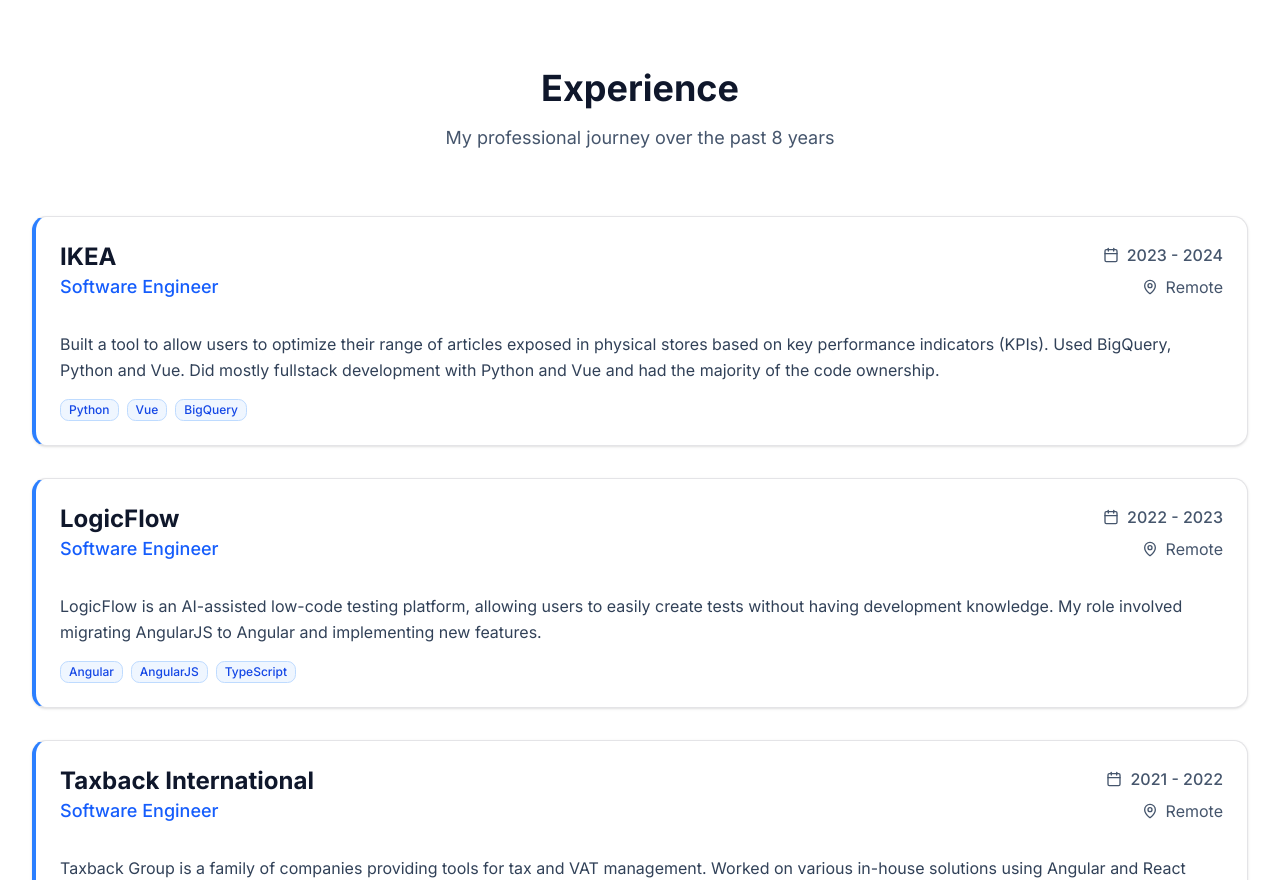
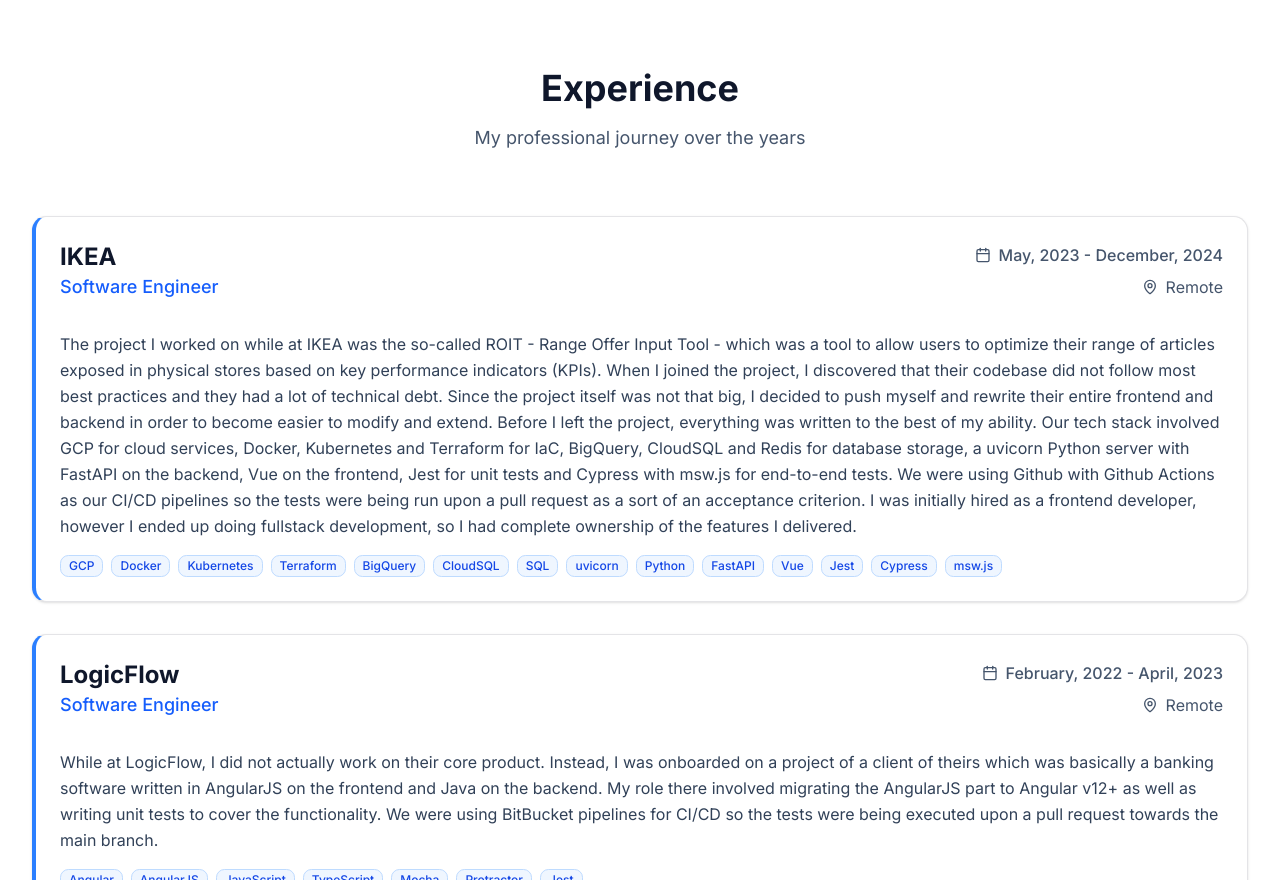
Before and after one commit to bojidaryovchev/bojidaryovchev.dev, a Next.js app: page / in a window 1280 px wide. Shown: the part 1920-2800 px from the top of the page. Built offline with nearby package versions, Linux system fonts and the light colour scheme.

Commit message:
refactor: professional journey details

```diff
--- a/src/app/page.tsx
+++ b/src/app/page.tsx
@@ -12,55 +12,81 @@
       company: "IKEA",
       role: "Software Engineer",
       location: "Remote",
-      period: "2023 - 2024",
+      period: "May, 2023 - December, 2024",
       description:
-        "Built a tool to allow users to optimize their range of articles exposed in physical stores based on key performance indicators (KPIs). Used BigQuery, Python and Vue. Did mostly fullstack development with Python and Vue and had the majority of the code ownership.",
-      technologies: ["Python", "Vue", "BigQuery"],
+        "The project I worked on while at IKEA was the so-called ROIT - Range Offer Input Tool - which was a tool to allow users to optimize their range of articles exposed in physical stores based on key performance indicators (KPIs). When I joined the project, I discovered that their codebase did not follow most best practices and they had a lot of technical debt. Since the project itself was not that big, I decided to push myself and rewrite their entire frontend and backend in order to become easier to modify and extend. Before I left the project, everything was written to the best of my ability. Our tech stack involved GCP for cloud services, Docker, Kubernetes and Terraform for IaC, BigQuery, CloudSQL and Redis for database storage, a uvicorn Python server with FastAPI on the backend, Vue on the frontend, Jest for unit tests and Cypress with msw.js for end-to-end tests. We were using Github with Github Actions as our CI/CD pipelines so the tests were being run upon a pull request as a sort of an acceptance criterion. I was initially hired as a frontend developer, however I ended up doing fullstack development, so I had complete ownership of the features I delivered.",
+      technologies: [
+        "GCP",
+        "Docker",
+        "Kubernetes",
+        "Terraform",
+        "BigQuery",
+        "CloudSQL",
+        "SQL",
+        "uvicorn",
+        "Python",
+        "FastAPI",
+        "Vue",
+        "Jest",
+        "Cypress",
+        "msw.js",
+      ],
     },
     {
       company: "LogicFlow",
       role: "Software Engineer",
       location: "Remote",
-      period: "2022 - 2023",
+      period: "February, 2022 - April, 2023",
       description:
-        "LogicFlow is an AI-assisted low-code testing platform, allowing users to easily create tests without having development knowledge. My role involved migrating AngularJS to Angular and implementing new features.",
-      technologies: ["Angular", "AngularJS", "TypeScript"],
+        "While at LogicFlow, I did not actually work on their core product. Instead, I was onboarded on a project of a client of theirs which was basically a banking software written in AngularJS on the frontend and Java on the backend. My role there involved migrating the AngularJS part to Angular v12+ as well as writing unit tests to cover the functionality. We were using BitBucket pipelines for CI/CD so the tests were being executed upon a pull request towards the main branch.",
+      technologies: ["Angular", "AngularJS", "JavaScript", "TypeScript", "Mocha", "Protractor", "Jest"],
     },
     {
       company: "Taxback International",
       role: "Software Engineer",
       location: "Remote",
-      period: "2021 - 2022",
+      period: "February, 2021 - January, 2022",
       description:
-        "Taxback Group is a family of companies providing tools for tax and VAT management. Worked on various in-house solutions using Angular and React Native.",
-      technologies: ["Angular", "React Native", "TypeScript"],
+        "Taxback Group is a family of companies providing tools for tax and VAT management. While there, I worked on an in-house project with Angular where I had to implement response caching on the client side using IndexedDB as well as extend their existing UI and work on bug fixing. Later on we began building a React Native application to basically port that project to mobile (I was the one who suggested React Native and my tech lead liked the idea so we went for it). I am not entirely sure about their overall tech stack as I did not get entirely involved in it.",
+      technologies: ["Angular", "JavaScript", "TypeScript", "React Native"],
     },
     {
       company: "Freelance",
       role: "Software Engineer",
       location: "Remote",
-      period: "2020 - Present",
+      period: "December, 2020 - Present",
       description:
-        "Working as a freelancer on the side whenever I have enough capacity. Mainly using React, Next.js, Angular, Vue, Node.js and NestJS.",
-      technologies: ["React", "Next.js", "Angular", "Vue", "Node.js", "NestJS"],
+        "I have been working as a freelancer on the side whenever I have enough capacity. My favorite stack is React with Next.js, MongoDB Atlas, SST and Pulumi for IaC and AWS for cloud service, I've also been using Angular, Vue, Node.js and NestJS, depending on the project requirements.",
+      technologies: [
+        "React",
+        "Next.js",
+        "MongoDB Atlas",
+        "SST",
+        "Pulumi",
+        "AWS",
+        "Angular",
+        "Vue",
+        "Node.js",
+        "NestJS",
+      ],
     },
     {
       company: "WeTrack",
-      role: "FrontEnd Developer",
+      role: "FullStack Developer",
       location: "Remote",
-      period: "2017 - 2020",
+      period: "July, 2017 - December, 2020",
       description:
-        "WeTrack is a platform that provides project and risk management solutions. Implemented a substantial part of their UI using Angular. Most of the UI was provided by a designer in Zeplin.",
-      technologies: ["Angular", "JavaScript", "CSS"],
+        "WeTrack is a platform that provides project and risk management solutions. I implemented a substantial part of their user interface using Angular v2+. We had designs for everything which were provided to us in Zeplin, and this meant creating a whole bunch of custom components to properly adhere to said designs, which gave me the opportunity to get my hands really dirty building all of them thus gaining quite some expertise in building components from scratch. Even though I was more involved on the frontend, I also did some backend work for certain features (one of which involved a filtered Gantt chart view) and I also help for the backend refactoring when we decided to do that. Our tech stack consisted of Azure for cloud services, .NET Core with Entity Framework on the backend, SQL Server for our database and Angular v2+ on the frontend, and later on we started using Ionic in order to implement PWA capabilities with proper gestures on mobile.",
+      technologies: ["Angular", "JavaScript", "TypeScript", "SCSS", "C#", ".NET Core", "Entity Framework", "Azure"],
     },
     {
       company: "Oxxy",
       role: "JavaScript Developer",
       location: "On-site - Sofia, Bulgaria",
-      period: "2016 - 2017",
+      period: "June, 2016 - April, 2017",
       description:
-        "Oxxy is a site builder like Wix. Wrote mostly vanilla JavaScript and later started using Angular and Vue to implement e-commerce store functionality.",
-      technologies: ["JavaScript", "Angular", "Vue"],
+        "Oxxy is a site builder like Wix. We wrote mostly vanilla JavaScript and later on we started using Angular and Vue to implement e-commerce store functionality. On the backend they were using PHP with Laravel, however I never worked on it as I was just starting off and did not have any experience to be able to tackle those.",
+      technologies: ["JavaScript", "TypeScript", "Angular", "Vue", "Webpack"],
     },
   ];
 
@@ -87,10 +113,10 @@
               <p className="mb-6 text-2xl font-semibold text-blue-600 dark:text-blue-400">Software Engineer</p>
               <div className="mx-auto max-w-4xl space-y-4 text-lg leading-relaxed text-slate-600 dark:text-slate-300">
                 <p>
-                  I am a software engineer with 8 years of professional experience. I believe in being self-sufficient
-                  and I always try to stay up-to-date with the technologies I use. I think that as software engineers,
-                  we are there to solve problems, and we should be able to quickly learn and adapt to whatever is
-                  required in order to complete the task.
+                  I am a software engineer with over 9 years of professional experience. I believe in being
+                  self-sufficient and I always try to stay up-to-date with the technologies I use. I think that as
+                  software engineers, we are there to solve problems, and we should be able to quickly learn and adapt
+                  to whatever is required in order to complete the task.
                 </p>
                 <p>
                   I studied software engineering at the Software University in Sofia, Bulgaria during high school
@@ -154,7 +180,7 @@
         <div className="mx-auto max-w-7xl px-4 sm:px-6 lg:px-8">
           <div className="mb-16 text-center">
             <h2 className="mb-4 text-4xl font-bold text-slate-900 dark:text-white">Experience</h2>
-            <p className="text-lg text-slate-600 dark:text-slate-300">My professional journey over the past 8 years</p>
+            <p className="text-lg text-slate-600 dark:text-slate-300">My professional journey over the years</p>
           </div>
 
           <div className="space-y-8">
```
